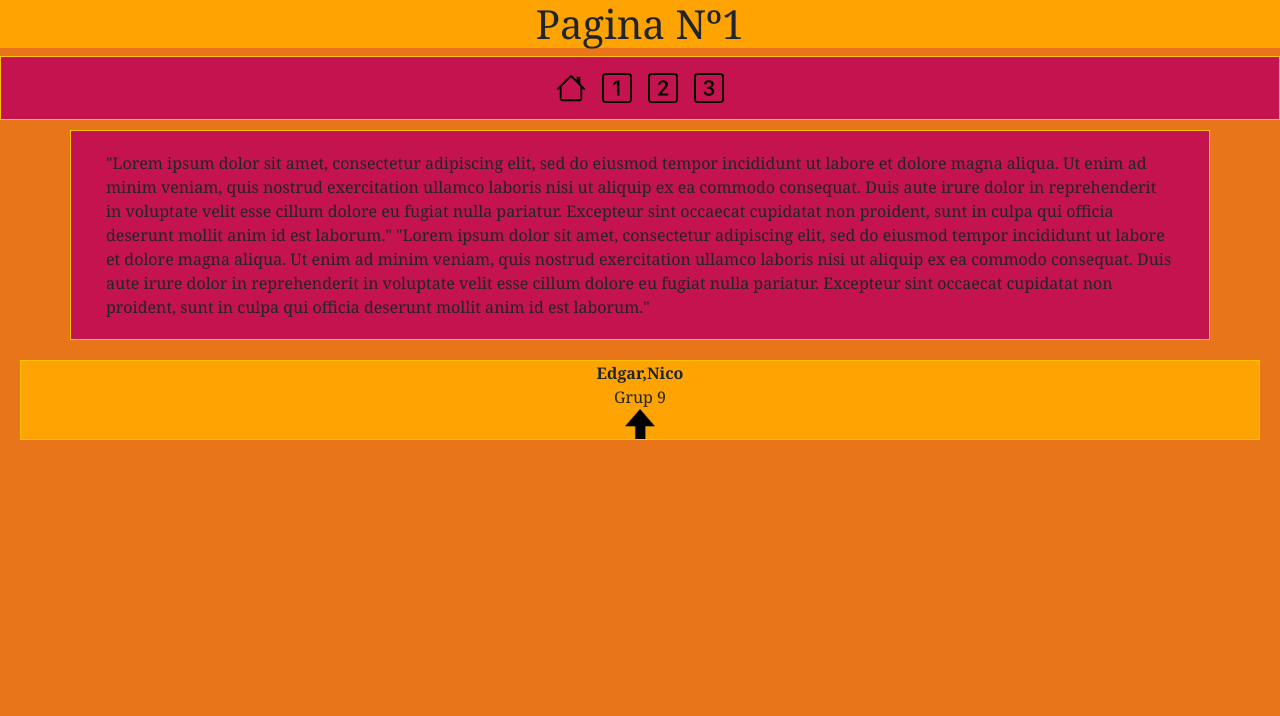
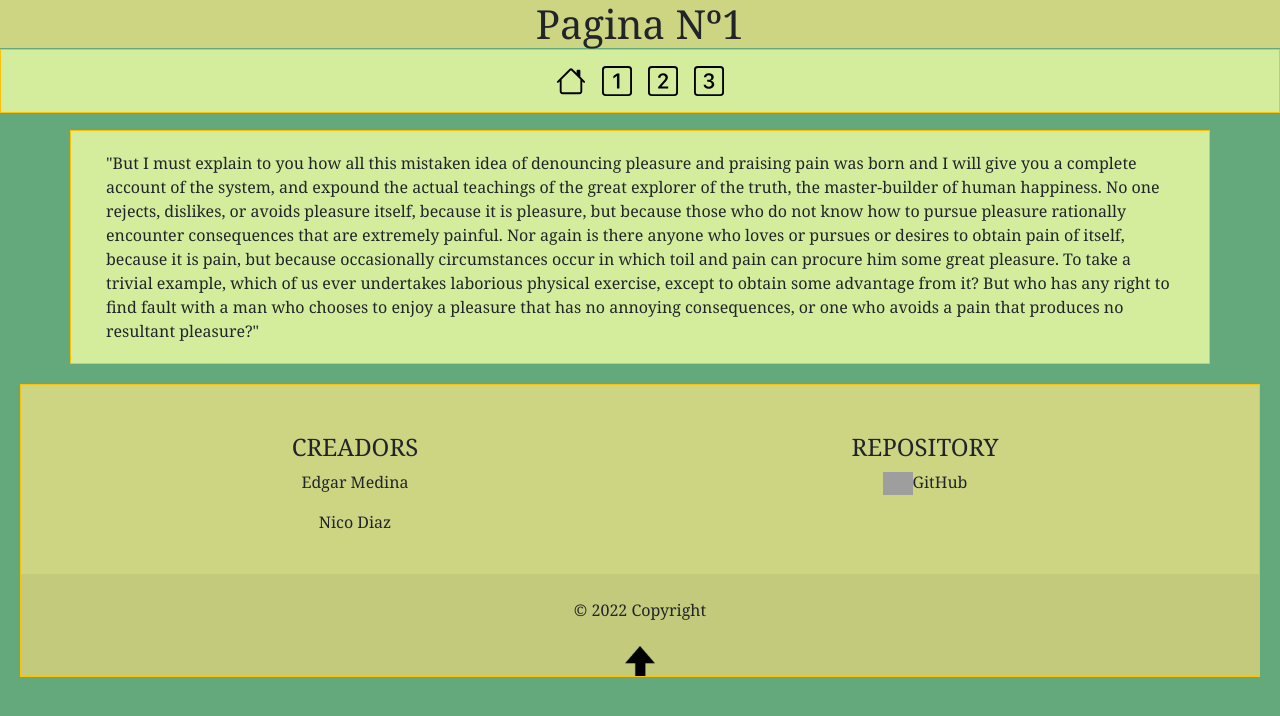
Before and after one commit to NicolasDiazVazquez/LayoutG9, a website: page pag1/llenguatgemarques1.html in a window 1280 px wide. Drawn offline with nearby package versions, Linux system fonts and the light colour scheme; grey boxes are pictures that could not be loaded.

Commit message:
Finalitzat

```diff
--- a/css/style.css
+++ b/css/style.css
@@ -1,10 +1,11 @@
 
 /* Propietats Colors */
 :root {
-    --primer: #fda403;
-    --segon: #e8751a;
-    --tercer: #c51350;
-}
+    --tercer:#d4ed9d;
+    --segon:#64a97b;
+    --primer: #cdd582;
+
+    }
 
 
 body {
@@ -24,6 +25,7 @@ footer {
 
 nav {
     background-color: var(--tercer) !important;
+    top: -7px;
 }
 
 #MainContent > div, #Content > div{
--- a/index.html
+++ b/index.html
@@ -1,11 +1,10 @@
 <html lang="es">
 <head>
-
     <!-- Importem llibreries-->
     <link rel="stylesheet" href="css/style.css  ">
     <link rel="stylesheet" href="https://cdn.jsdelivr.net/npm/bootstrap@4.3.1/dist/css/bootstrap.min.css" integrity="sha384-ggOyR0iXCbMQv3Xipma34MD+dH/1fQ784/j6cY/iJTQUOhcWr7x9JvoRxT2MZw1T" crossorigin="anonymous">
     <script src="https://cdn.jsdelivr.net/npm/bootstrap@5.0.2/dist/js/bootstrap.bundle.min.js" integrity="sha384-MrcW6ZMFYlzcLA8Nl+NtUVF0sA7MsXsP1UyJoMp4YLEuNSfAP+JcXn/tWtIaxVXM" crossorigin="anonymous"></script>
-    <script src="javascript/predisenys.js" type="text/javascript" defer></script>
+    <script src="javascript/main.js" type="text/javascript" defer></script>
 
 
     <!-- Afeguim titol a la pagina inicial -->
@@ -16,11 +15,10 @@
 
 <body>
 
-
     <!-- Capçelera -->
     <header>
 
-        <h1 class="fs-1">Pagina del Grup 9</h1>
+        <h1>Pagina del Grup 9</h1>
 
     </header>
 
@@ -66,17 +64,8 @@
         </div>
 
     <!-- Peu de pagina -->
-    <footer>
-        <div class="footer border border-3 border-warning">
-         <strong>Edgar,Nico</strong>
-          <div>
-            <div>
-              Grup 9
-            </div>
-            <a href="#"><img src="imatges/arrow.PNG"alt="img"></a>
-          </div>
-        </div>
-    </footer>
+    <div id="footer"></div>
+
 </body>
 
 
--- a/javascript/predisenys2.js
+++ b/javascript/interiors.js
@@ -39,3 +39,45 @@ body.innerHTML = `
             </div>
         </nav>
 `;
+
+
+
+//Footer custom
+var body = document.getElementById("footer");
+body.innerHTML = `
+
+    <footer class="text-center text-lg-start border border-5 border-warning ">
+        <section class="">
+            <div class="container text-center text-md-start mt-5">
+
+            <div class="row mt-3">
+
+                <div class="col-md-3 col-lg-2 col-xl-2 mx-auto mb-4">
+                    <!-- Creadors -->
+                    <h4 class="text-uppercase fw-bold">Creadors</h4>
+                    <p>
+                    <a href="#!" class="text-reset">Edgar Medina</a>
+                    </p>
+                    <p>
+                    <a href="#!" class="text-reset">Nico Diaz</a>
+                    </p>
+                </div>
+
+                <div class="col-md-3 col-lg-2 col-xl-2 mx-auto mb-4">
+                    <!-- GitHub -->
+                    <h4 class="text-uppercase fw-bold">Repository</h4>
+
+                    <a href="https://github.com/NicolasDiazVazquez/LayoutG9" class="text-reset"><img src="https://cdn-icons-png.flaticon.com/512/25/25231.png" alt="">GitHub</a>
+
+                </div>
+            </div>
+        </section>
+            <!-- Copyright -->
+                <div class="text-center p-4" style="background-color: rgba(0, 0, 0, 0.05);">
+                    © 2022 Copyright
+                </div>
+                <div style="background-color: rgba(0, 0, 0, 0.05);">
+                    <a href="#"><img src="../imatges/arrow.PNG"alt="img"></a>
+                </div>
+    </footer>
+`;
--- a/pag1/llenguatgemarques1.html
+++ b/pag1/llenguatgemarques1.html
@@ -6,7 +6,7 @@
   <link rel="stylesheet" href="../css/style.css">
   <link rel="stylesheet" href="https://cdn.jsdelivr.net/npm/bootstrap@4.3.1/dist/css/bootstrap.min.css" integrity="sha384-ggOyR0iXCbMQv3Xipma34MD+dH/1fQ784/j6cY/iJTQUOhcWr7x9JvoRxT2MZw1T" crossorigin="anonymous">
   <script src="https://cdn.jsdelivr.net/npm/bootstrap@5.0.2/dist/js/bootstrap.bundle.min.js" integrity="sha384-MrcW6ZMFYlzcLA8Nl+NtUVF0sA7MsXsP1UyJoMp4YLEuNSfAP+JcXn/tWtIaxVXM" crossorigin="anonymous"></script>
-  <script src="../javascript/predisenys2.js" type="text/javascript" defer></script>
+  <script src="../javascript/interiors.js" type="text/javascript" defer></script>
 
 
   <!-- Afeguim titol a la pagina inicial -->
@@ -20,7 +20,7 @@
         <!-- Capçelera -->
         <header>
 
-          <h1 class="fs-1">Pagina Nº1</h1>
+          <h1>Pagina Nº1</h1>
 
         </header>
 
@@ -38,16 +38,17 @@
                 <!-- Informació -->
                 <div class="col col-12 border border-3 border-warning" id="Content">
                     <div>
-                        "Lorem ipsum dolor sit amet, consectetur adipiscing elit, sed do eiusmod tempor
-                        incididunt ut labore et dolore magna aliqua. Ut enim ad minim veniam, quis nostrud
-                        exercitation ullamco laboris nisi ut aliquip ex ea commodo consequat. Duis aute irure
-                        dolor in reprehenderit in voluptate velit esse cillum dolore eu fugiat nulla pariatur.
-                        Excepteur sint occaecat cupidatat non proident, sunt in culpa qui officia deserunt mollit anim id est laborum."
-                        "Lorem ipsum dolor sit amet, consectetur adipiscing elit, sed do eiusmod tempor
-                        incididunt ut labore et dolore magna aliqua. Ut enim ad minim veniam, quis nostrud
-                        exercitation ullamco laboris nisi ut aliquip ex ea commodo consequat. Duis aute irure
-                        dolor in reprehenderit in voluptate velit esse cillum dolore eu fugiat nulla pariatur.
-                        Excepteur sint occaecat cupidatat non proident, sunt in culpa qui officia deserunt mollit anim id est laborum."
+                      "But I must explain to you how all this mistaken idea of denouncing
+                      pleasure and praising pain was born and I will give you a complete account
+                      of the system, and expound the actual teachings of the great explorer of the
+                      truth, the master-builder of human happiness. No one rejects, dislikes, or avoids
+                      pleasure itself, because it is pleasure, but because those who do not know how to pursue
+                      pleasure rationally encounter consequences that are extremely painful. Nor again is there
+                      anyone who loves or pursues or desires to obtain pain of itself, because it is pain, but because
+                      occasionally circumstances occur in which toil and pain can procure him some great pleasure. To take
+                      a trivial example, which of us ever undertakes laborious physical exercise, except to obtain some advantage
+                      from it? But who has any right to find fault with a man who chooses to enjoy a pleasure that has no annoying
+                      consequences, or one who avoids a pain that produces no resultant pleasure?"
                     </div>
                 </div>
 
@@ -56,17 +57,7 @@
 
 
         <!-- Peu de pagina -->
-        <footer>
-          <div class="footer border border-3 border-warning">
-          <strong>Edgar,Nico</strong>
-            <div>
-              <div>
-                Grup 9
-              </div>
-              <a href="#"><img src="../imatges/arrow.PNG"alt="img"></a>
-            </div>
-          </div>
-        </footer>
+        <div id="footer"></div>
 
       </body>
 </html>
```
Also changed, not shown: javascript/main.js (added, +67 -0 lines), javascript/predisenys.js (deleted, +0 -28 lines), pag2/llenguatgemarques2.html (+14 -23 lines), pag3/llenguatgemarques3.html (+13 -22 lines).
